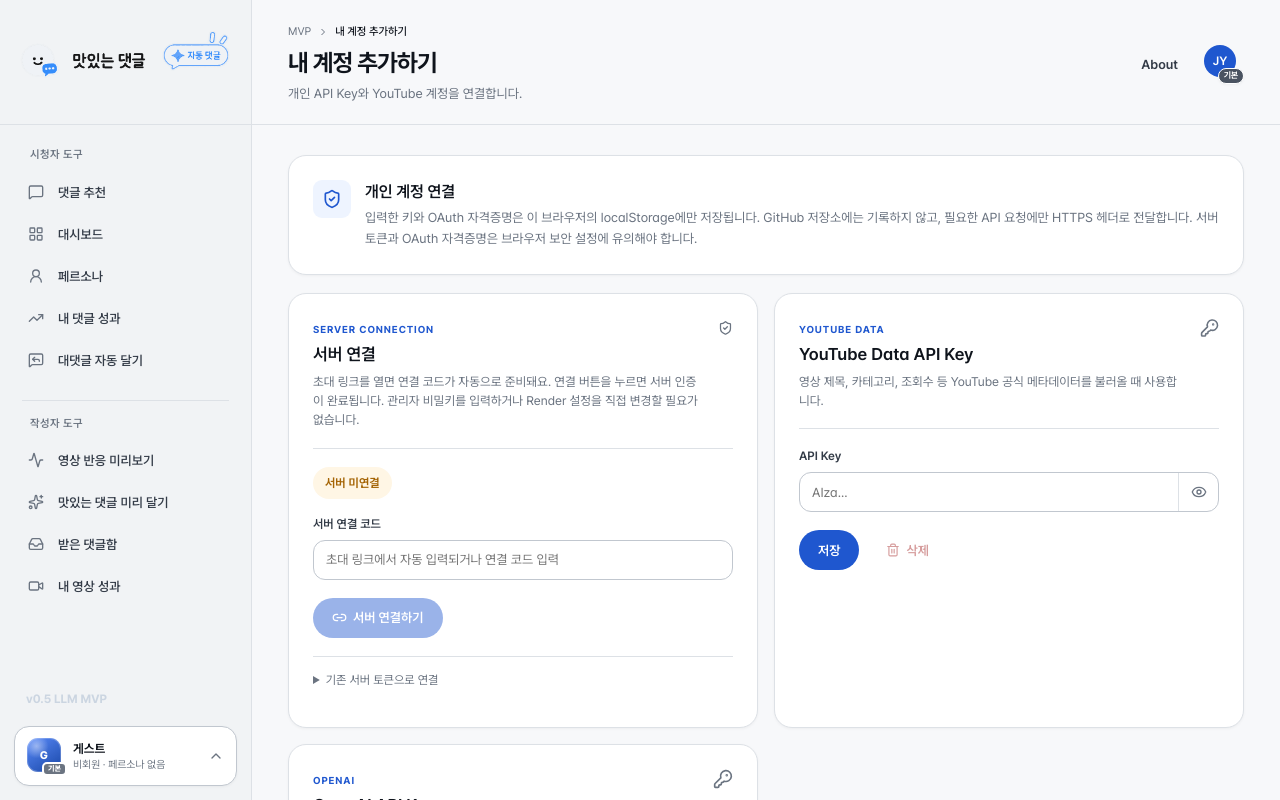
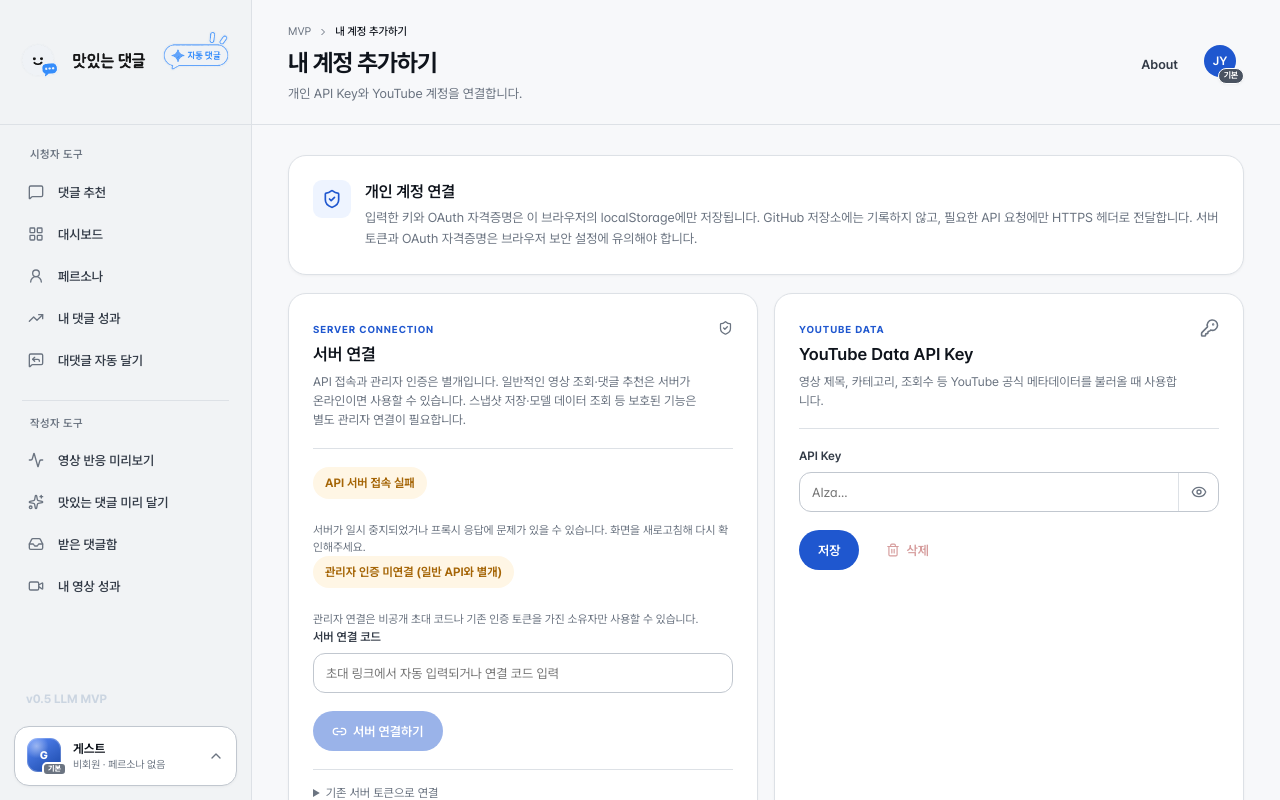
Before and after one commit to JiYun1101/AI_COMMENT, a React (Vite) app in the folder frontend/: page /account/connect in a window 1280 px wide. Shown: the top 800 px of the page. Built offline with nearby package versions, Linux system fonts and the light colour scheme; no server answers.

Commit message:
fix(ui): show public API reachability separately from protected server pairing

```diff
--- a/frontend/src/pages/AccountPage.tsx
+++ b/frontend/src/pages/AccountPage.tsx
@@ -4,6 +4,7 @@
 import {
   DEFAULT_OPENAI_MODEL,
   connectServerWithCode,
+  getHealth,
   verifyServerConnection,
   YOUTUBE_OAUTH_REDIRECT_URI,
   disconnectYouTubeOAuth,
@@ -32,6 +33,7 @@
   const [serverToken, setServerToken] = useState(() => getStoredApiAccessToken());
   const [pairingCode, setPairingCode] = useState('');
   const [serverStatus, setServerStatus] = useState<'checking' | 'connected' | 'disconnected'>('checking');
+  const [apiStatus, setApiStatus] = useState<'checking' | 'online' | 'offline'>('checking');
   const [serverError, setServerError] = useState<string | null>(null);
   const [serverBusy, setServerBusy] = useState(false);
   const [youtubeKey, setYoutubeKey] = useState(() => getStoredYouTubeApiKey());
@@ -57,6 +59,9 @@
       setPairingCode(invite);
       window.history.replaceState(window.history.state, '', window.location.pathname + window.location.search);
     }
+    getHealth()
+      .then(() => setApiStatus('online'))
+      .catch(() => setApiStatus('offline'));
     verifyServerConnection()
       .then((result) => setServerStatus(result.connected ? 'connected' : 'disconnected'))
       .catch(() => setServerStatus('disconnected'));
@@ -250,14 +255,21 @@
                 <div>
                   <span className="credential-kicker">SERVER CONNECTION</span>
                   <h3>서버 연결</h3>
-                  <p>초대 링크를 열면 연결 코드가 자동으로 준비돼요. 연결 버튼을 누르면 서버 인증이 완료됩니다.
-                    관리자 비밀키를 입력하거나 Render 설정을 직접 변경할 필요가 없습니다.</p>
+                  <p>API 접속과 관리자 인증은 별개입니다. 일반적인 영상 조회·댓글 추천은 서버가 온라인이면 사용할 수 있습니다.
+                    스냅샷 저장·모델 데이터 조회 등 보호된 기능은 별도 관리자 연결이 필요합니다.</p>
                 </div>
                 <ShieldCheck size={20} />
               </div>
+              <div role="status" className={'server-connection-status ' + (apiStatus === 'online' ? 'connected' : apiStatus === 'checking' ? 'checking' : 'disconnected')}>
+                {apiStatus === 'online' ? 'API 서버 온라인' : apiStatus === 'checking' ? 'API 서버 확인 중' : 'API 서버 접속 실패'}
+              </div>
+              {apiStatus === 'offline' && (
+                <p className="account-field-note">서버가 일시 중지되었거나 프록시 응답에 문제가 있을 수 있습니다. 화면을 새로고침해 다시 확인해주세요.</p>
+              )}
               <div className={'server-connection-status ' + serverStatus} role="status">
-                {serverStatus === 'connected' ? '서버 연결됨' : serverStatus === 'checking' ? '서버 확인 중' : '서버 미연결'}
+                {serverStatus === 'connected' ? '관리자 인증 연결됨' : serverStatus === 'checking' ? '관리자 인증 확인 중' : '관리자 인증 미연결 (일반 API와 별개)'}
               </div>
+              <p className="account-field-note">관리자 연결은 비공개 초대 코드나 기존 인증 토큰을 가진 소유자만 사용할 수 있습니다.</p>
               <label className="account-label" htmlFor="server-pairing-code">서버 연결 코드</label>
               <div className="secret-input">
                 <input id="server-pairing-code" type="password" autoComplete="off"
```
